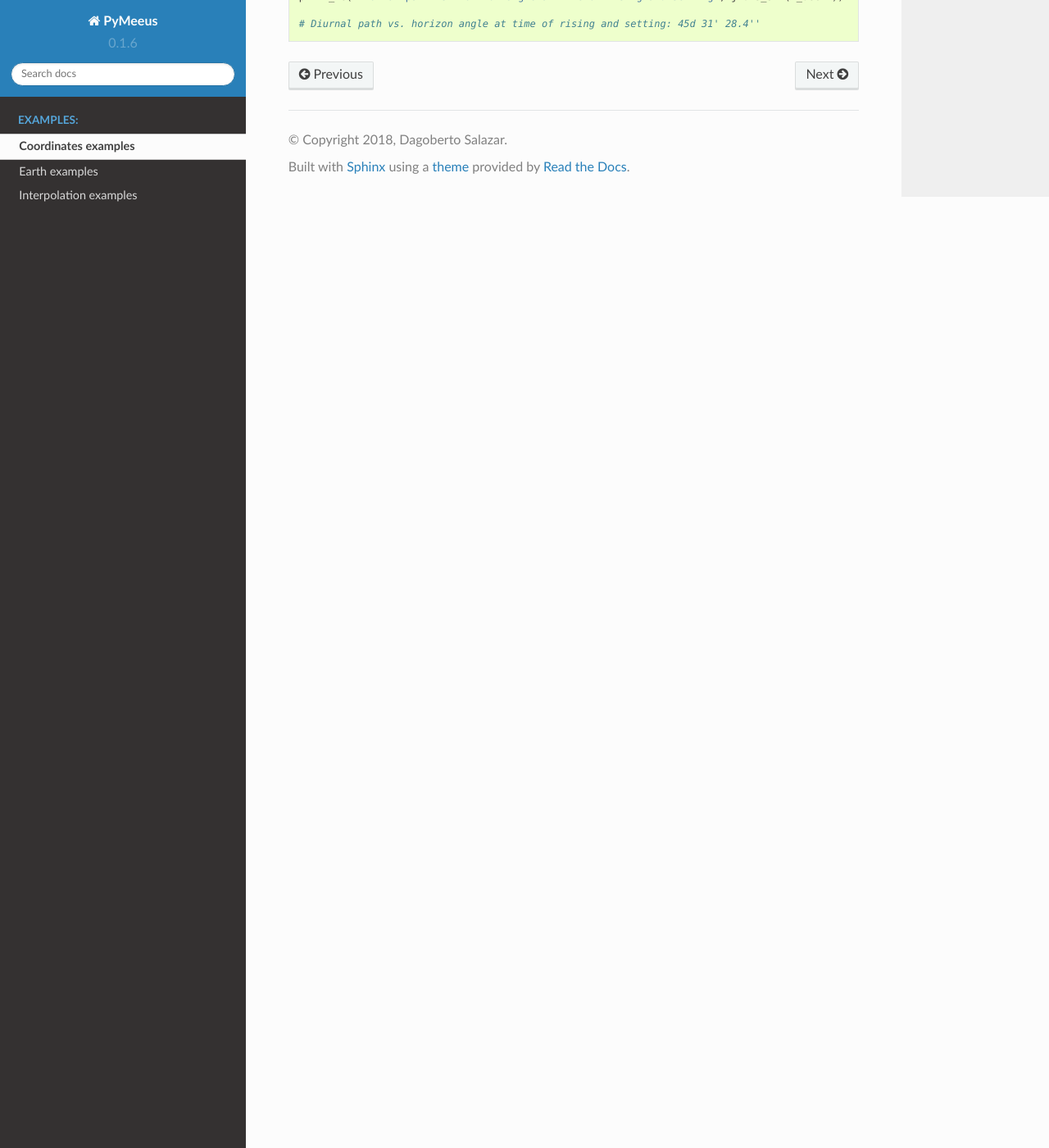
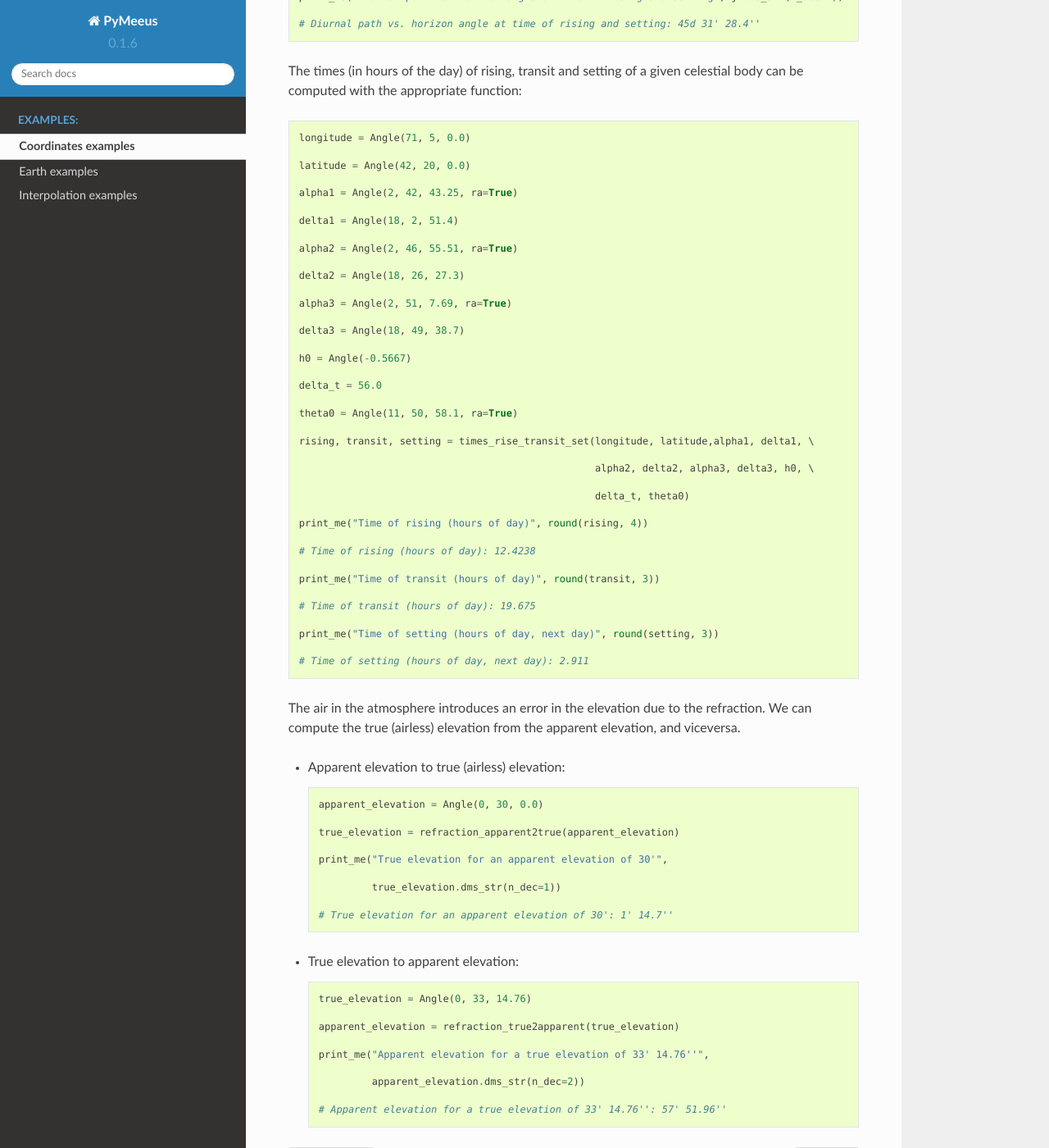
Before and after one commit to architest/pymeeus, a Sphinx documentation site: the page built from docs/source/ex-Coordinates.rst, in a window 1280 px wide and 1400 px high, scrolled down 5648 px. Shown: the whole window at 82% size. Built offline with Sphinx 7.4.7 and the Read the Docs theme 2.0.0, drawn with Linux system fonts in a browser that asks for light colours; formulas are drawn with MathJax 3; pages that are not in the unit, such as notebooks, are missing from menus.

Commit message:
Add examples for functions 'times_rise_transit_set()', 'refraction_apparent2true()' and 'refraction_true2apparent()'

```diff
--- a/docs/source/ex-Coordinates.rst
+++ b/docs/source/ex-Coordinates.rst
@@ -284,3 +284,71 @@ Also, it is possible to compute the angle of the diurnal path of a celestial bod
     print_me("Diurnal path vs. horizon angle at time of rising and setting", j.dms_str(n_dec=1))
 
     # Diurnal path vs. horizon angle at time of rising and setting: 45d 31' 28.4''
+
+The times (in hours of the day) of rising, transit and setting of a given celestial body can be computed with the appropriate function::
+
+    longitude = Angle(71, 5, 0.0)
+
+    latitude = Angle(42, 20, 0.0)
+
+    alpha1 = Angle(2, 42, 43.25, ra=True)
+
+    delta1 = Angle(18, 2, 51.4)
+
+    alpha2 = Angle(2, 46, 55.51, ra=True)
+
+    delta2 = Angle(18, 26, 27.3)
+
+    alpha3 = Angle(2, 51, 7.69, ra=True)
+
+    delta3 = Angle(18, 49, 38.7)
+
+    h0 = Angle(-0.5667)
+
+    delta_t = 56.0
+
+    theta0 = Angle(11, 50, 58.1, ra=True)
+
+    rising, transit, setting = times_rise_transit_set(longitude, latitude,alpha1, delta1, \
+
+                                                      alpha2, delta2, alpha3, delta3, h0, \
+
+                                                      delta_t, theta0)
+
+    print_me("Time of rising (hours of day)", round(rising, 4))
+
+    # Time of rising (hours of day): 12.4238
+
+    print_me("Time of transit (hours of day)", round(transit, 3))
+
+    # Time of transit (hours of day): 19.675
+
+    print_me("Time of setting (hours of day, next day)", round(setting, 3))
+
+    # Time of setting (hours of day, next day): 2.911
+
+The air in the atmosphere introduces an error in the elevation due to the refraction. We can compute the true (airless) elevation from the apparent elevation, and viceversa.
+
+- Apparent elevation to true (airless) elevation::
+
+    apparent_elevation = Angle(0, 30, 0.0)
+
+    true_elevation = refraction_apparent2true(apparent_elevation)
+
+    print_me("True elevation for an apparent elevation of 30'",
+
+             true_elevation.dms_str(n_dec=1))
+
+    # True elevation for an apparent elevation of 30': 1' 14.7''
+
+- True elevation to apparent elevation::
+
+    true_elevation = Angle(0, 33, 14.76)
+
+    apparent_elevation = refraction_true2apparent(true_elevation)
+
+    print_me("Apparent elevation for a true elevation of 33' 14.76''",
+
+             apparent_elevation.dms_str(n_dec=2))
+
+    # Apparent elevation for a true elevation of 33' 14.76'': 57' 51.96''
```
